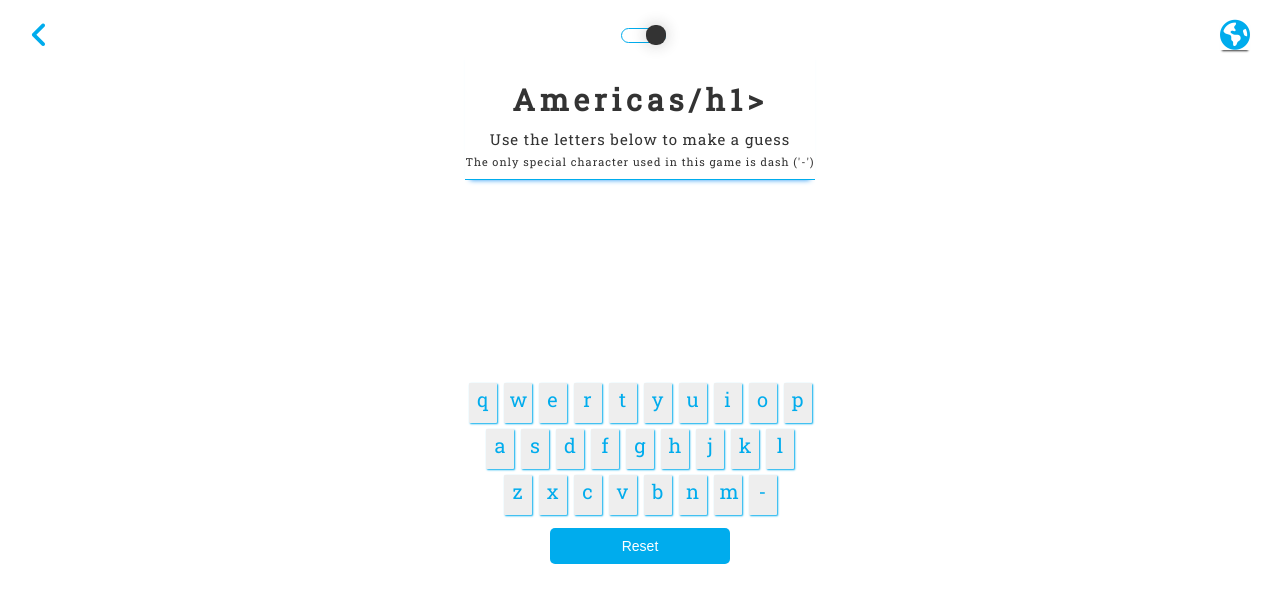
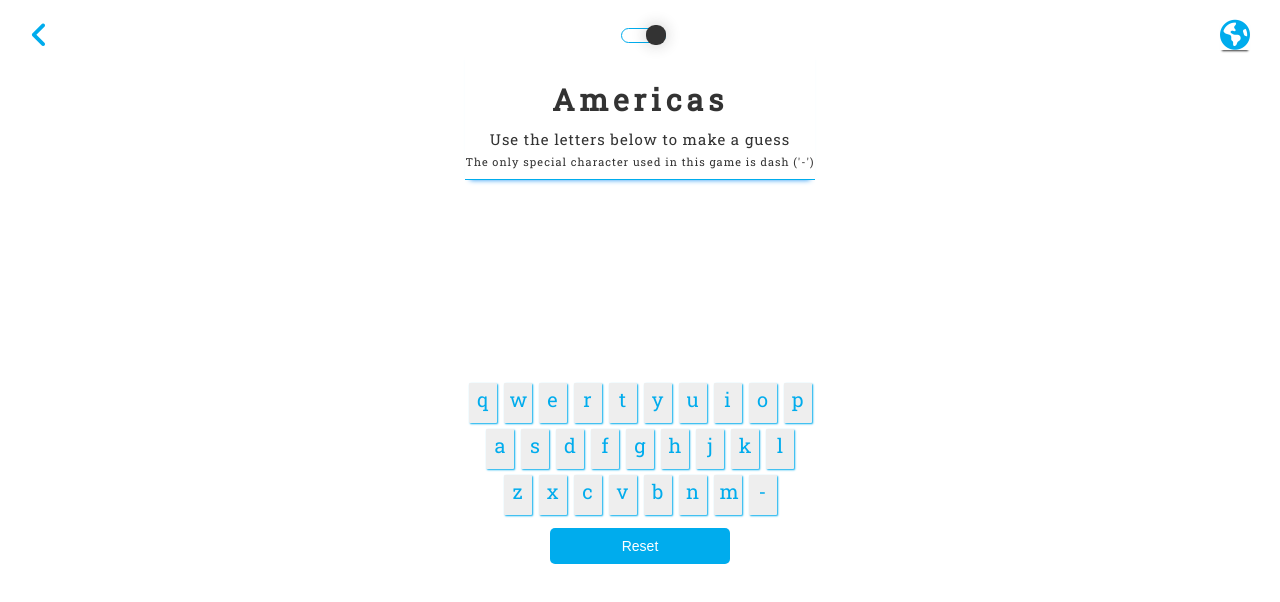
Before and after one commit to devByBjorn/Guess_the_capital, a plain HTML site: page dist/americas.html in a window 1280 px wide. Drawn offline with Linux system fonts and the light colour scheme; no server answers.

Commit message:
corrected typo

```diff
--- a/dist/americas.html
+++ b/dist/americas.html
@@ -38,7 +38,7 @@
     <div class="container text-center">
       <!-- Headings-->
       <heading id="headings">
-        <h1 class="main-heading region">Americas/h1>
+        <h1 class="main-heading region">Americas</h1>
         <h2 class="sub-heading instructions">
           <span class="mobile-text">Use the letters below to make a guess</span>
           <span class="desktop-text">Use the letters below or your keyboard to make a guess.</span>
```
Lines whose indentation alone changed are shown as unchanged.
